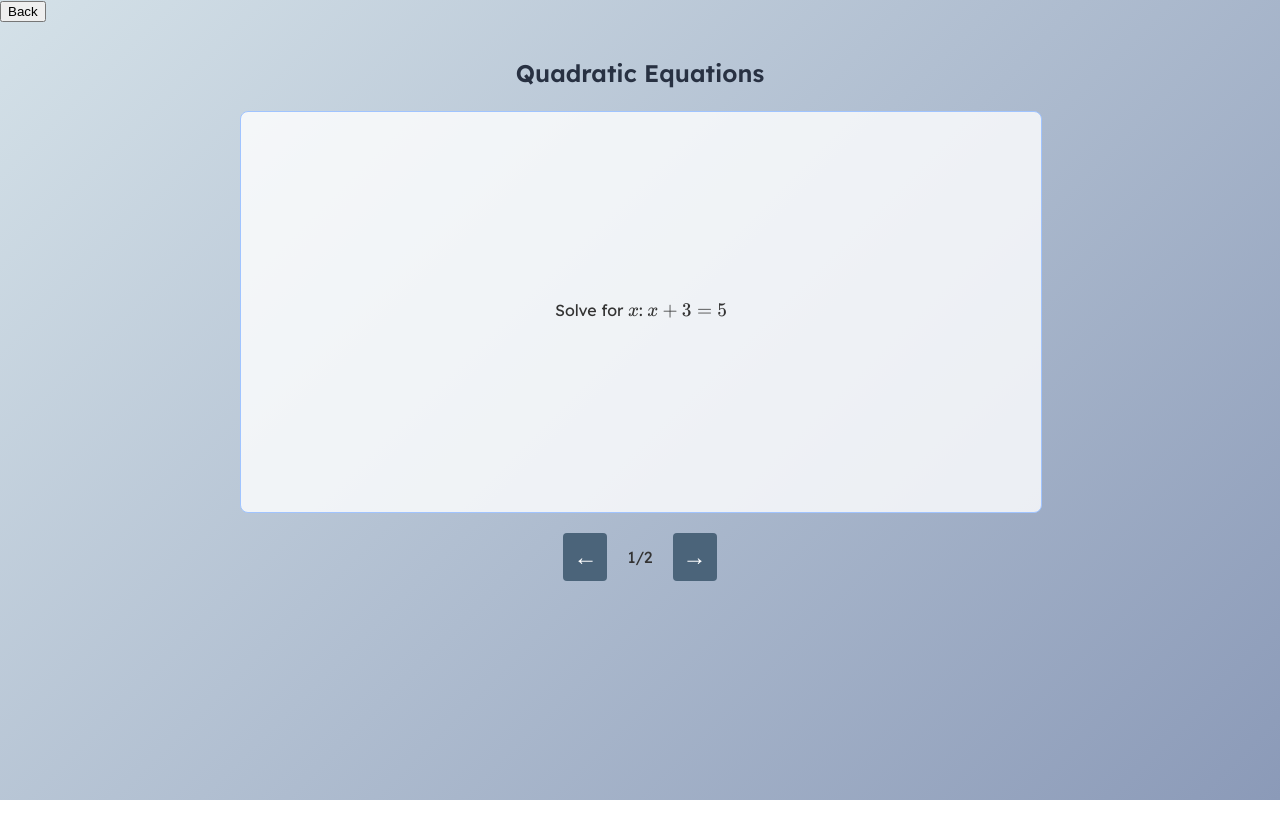
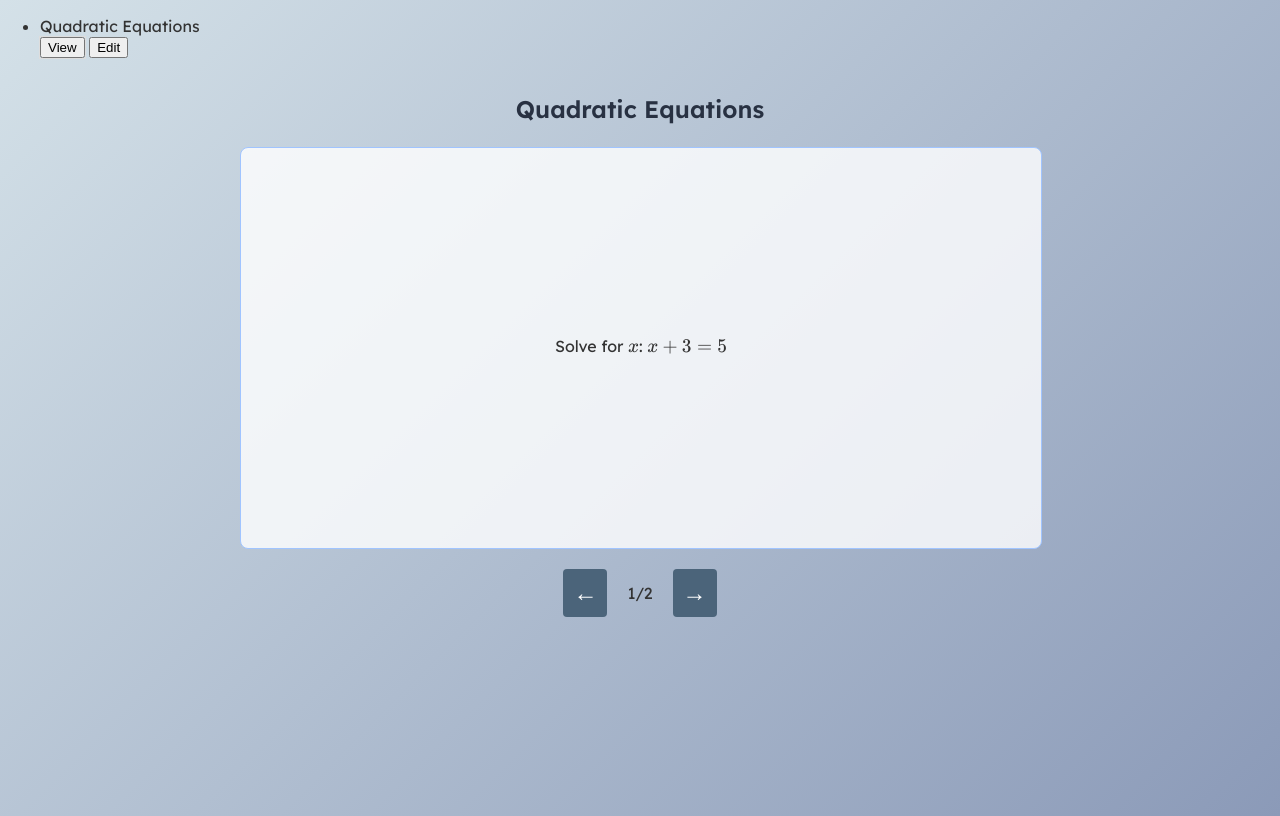
Before and after one commit to edfournier/mathdecks, a SvelteKit app in the folder client/: page / in a window 1280 px wide. Both pictures are taken after a click on the button "View". Built offline with nearby package versions, Linux system fonts and the light colour scheme.

Commit message:
client changes

```diff
--- a/client/src/routes/Dashboard.svelte
+++ b/client/src/routes/Dashboard.svelte
@@ -5,36 +5,41 @@
     import store from "$lib/deckStore.js";
 
     let view = null;
+    let changing = false;
     let decks = [];
     let props = {};
-    let changing = false;
 
     store.subscribe(newDecks => {
         decks = newDecks;
     });
 
     async function changeView(newView, newProps) {
+        if (view != newView) {
             changing = true;
             view = newView;
             props = newProps;
             // Wait for animation to end
-        setTimeout(async () => changing = false, 150);
+            setTimeout(async () => changing = false, 250);
+        }
     }
 
     // TODO: display number of cards and date last updated alongside deck name
+    // <svelte:component this={view} {...props} />
 </script>
 
-{#if !view && !changing}
-    <ul transition:fly={{ x: -100, duration: 150 }}>
+<ul>
     {#each Object.values(decks) as deck}
         <li>{deck.name}</li>
-            <button on:click={() => changeView(DeckViewer, { deck })}>View</button>
-            <button on:click={() => changeView(DeckEditor, { deck })}>Edit</button>
+        <button on:click={() => changeView("viewer", { deck })}>View</button>
+        <button on:click={() => changeView("editor", { deck })}>Edit</button>
     {/each}
 </ul>
-{:else if !changing}
-    <button on:click={() => changeView(null, {})}>Back</button>
-    <div transition:fly={{ x: 500, duration: 150 }}>
-        <svelte:component this={view} {...props} />
+{#if !changing && view === "editor"}
+    <div transition:fly={{ x: 500, duration: 250 }}>
+        <DeckEditor deck={props.deck} />
+    </div>
+{:else if !changing && view === "viewer"}
+    <div transition:fly={{ x: 500, duration: 250 }}>
+        <DeckViewer deck={props.deck} />
     </div>
 {/if}
--- a/client/src/routes/DeckEditor.svelte
+++ b/client/src/routes/DeckEditor.svelte
@@ -1,6 +1,6 @@
 <script>
 	import { onDestroy } from "svelte";
-    import store from "$lib/deckStore.js";
+    import deckStore from "$lib/deckStore.js";
     export let deck;
 
     // Attempt auto-save every 10 seconds
@@ -14,7 +14,7 @@
     async function save() {
         if (changed) {
             // TODO: backend call
-            store.update(decks => {
+            deckStore.update(decks => {
             decks[deck.id] = deck;
                 return decks;
             });
```
Also changed, not shown: client/src/routes/Nav.svelte (deleted). Lines whose indentation alone changed are shown as unchanged.
